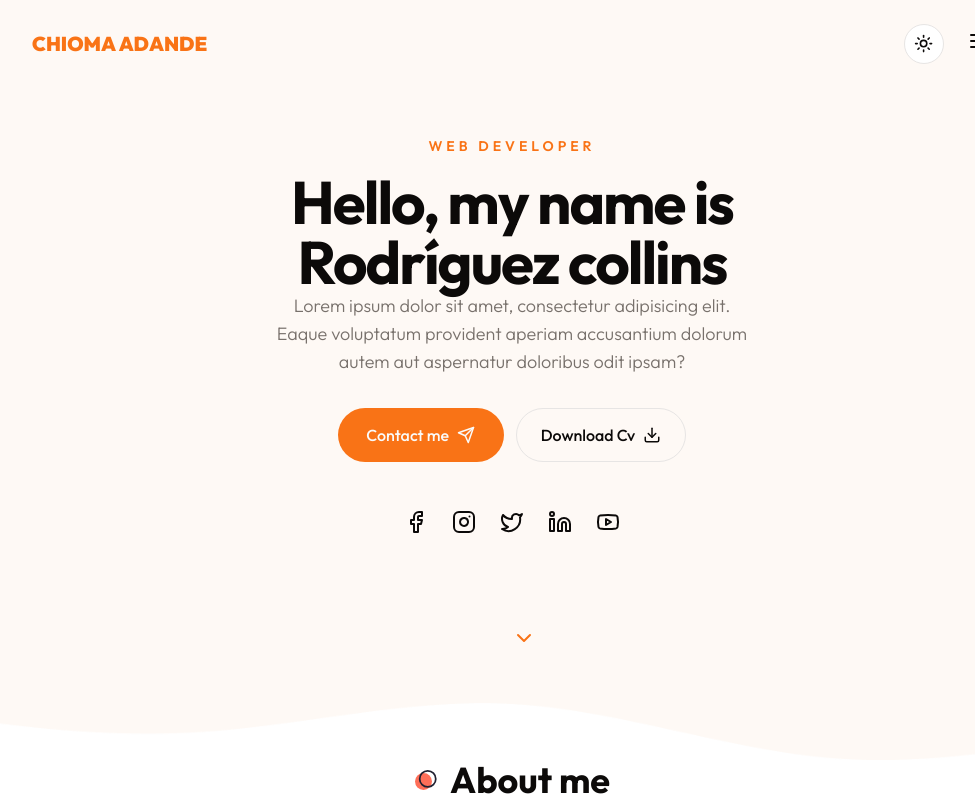
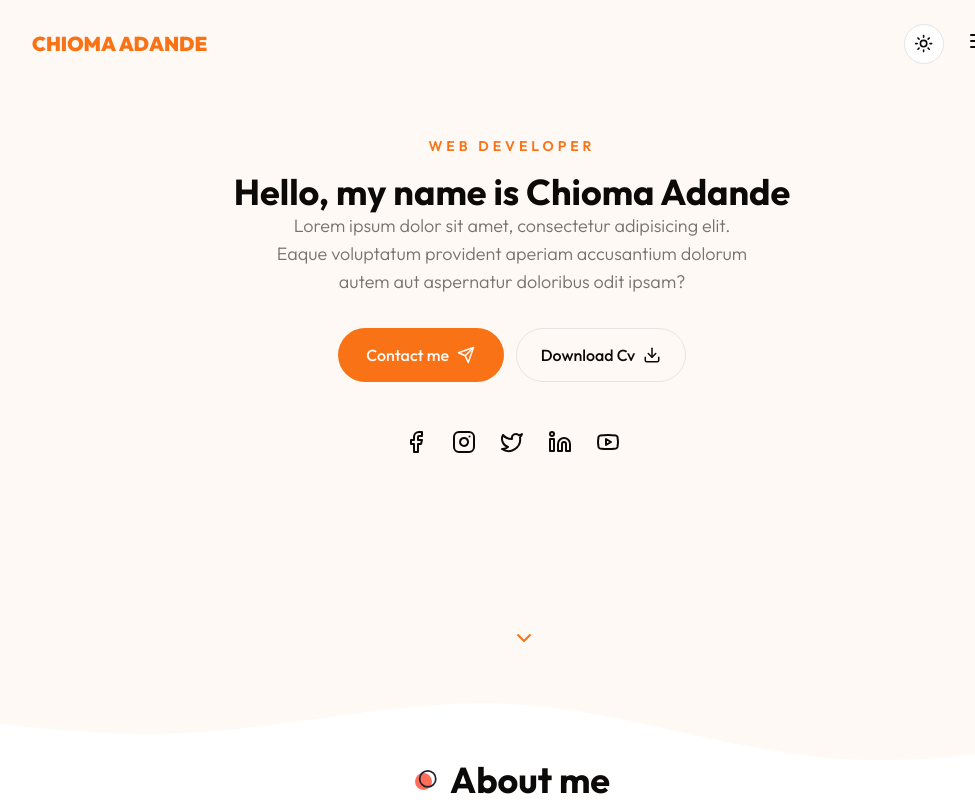
Before and after one commit to DevIsraelHub/portfolio-website, a Next.js app: page / in a window 1280 px wide. Shown: the top 800 px of the page, without its empty margins (128-1103 px from the left). Built offline with nearby package versions, Linux system fonts and the light colour scheme.

Commit message:
Update index.tsx

```diff
--- a/src/modules/Home/Hero/index.tsx
+++ b/src/modules/Home/Hero/index.tsx
@@ -13,7 +13,7 @@ const Hero = () => {
         <div className="flex justify-between gap-x-8">
           <div className="flex max-w-[600px] flex-col justify-center mx-auto xl:mx-0 text-center xl:text-left">
             <h2 className="text-sm uppercase font-semibold mb-4 text-primary tracking-[4px]">Web Developer</h2>
-            <h1 className="h1">Hello, my name is Rodríguez collins
+            <h1 className="h2 sm:h1">Hello, my name is Chioma Adande
             </h1>
             <p className="subtitle max-w-[490px] mx-auto xl:mx-0">
               Lorem ipsum dolor sit amet, consectetur adipisicing elit. Eaque voluptatum provident aperiam accusantium dolorum autem aut aspernatur doloribus odit ipsam?
```
